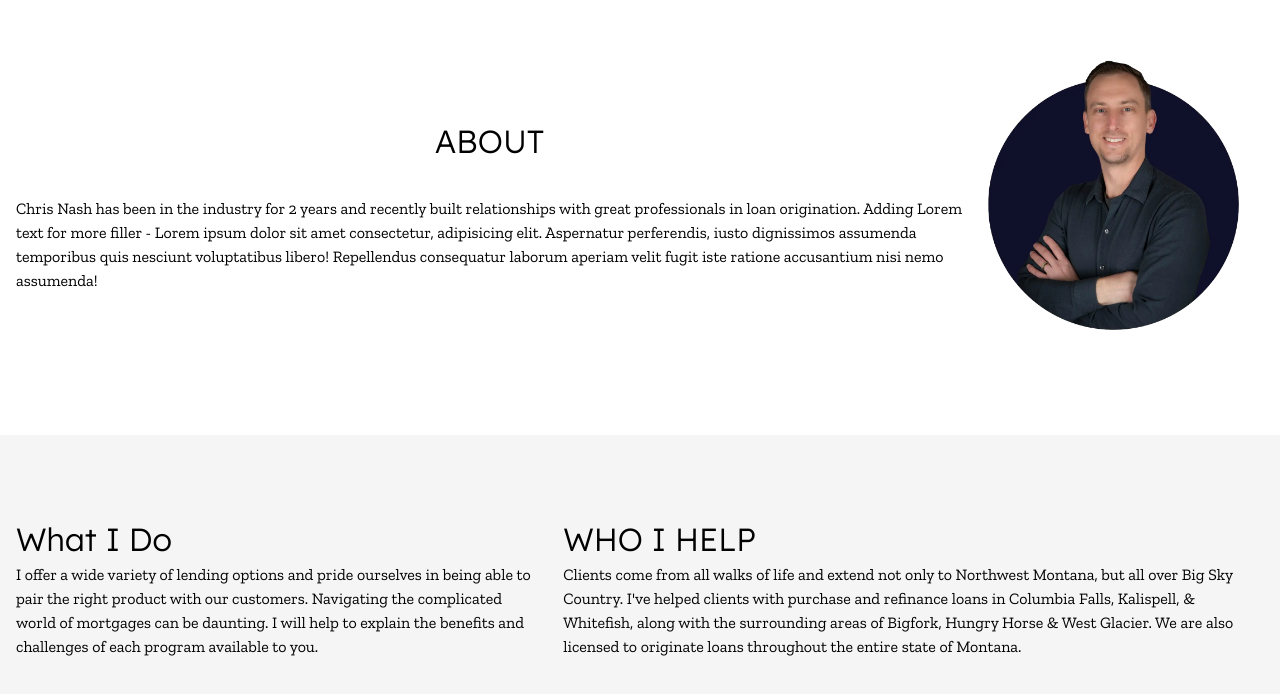
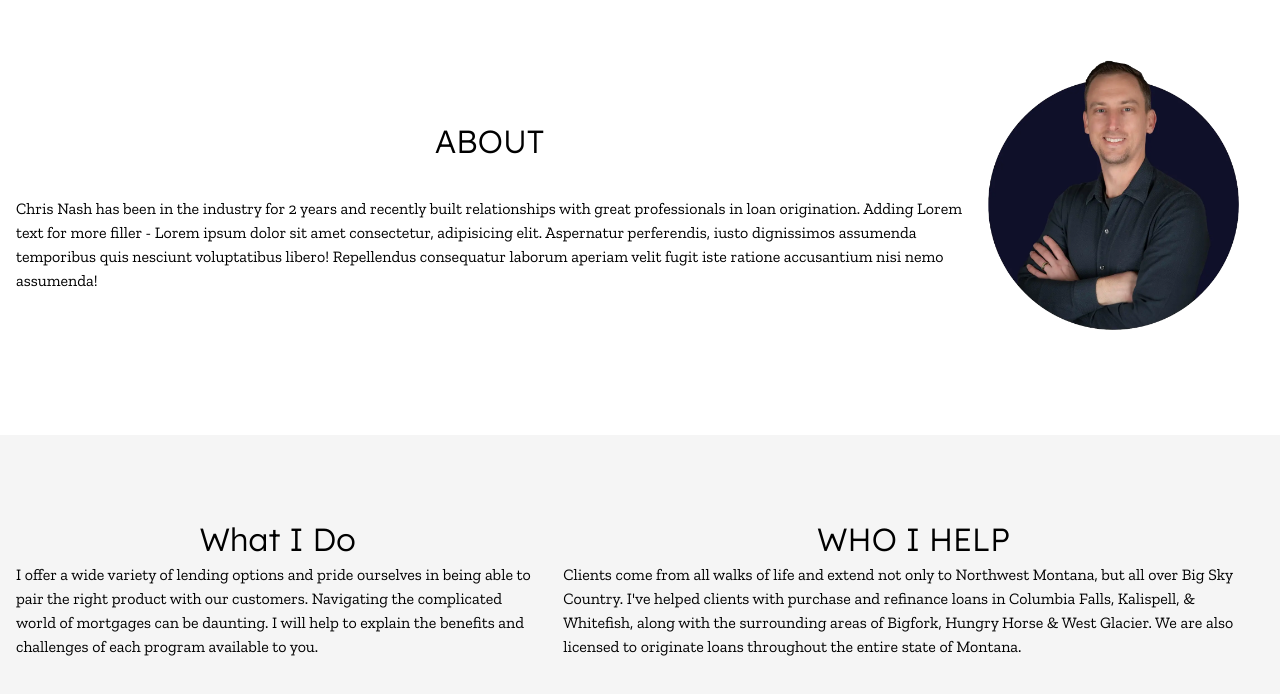
Before and after one commit to mdreesen/business-housing, a Next.js app: page / in a window 1280 px wide. Shown: the part 626-1320 px from the top of the page. Built offline with nearby package versions, Linux system fonts and the light colour scheme.

Commit message:
Testing videos and content

```diff
--- a/app/globals.css
+++ b/app/globals.css
@@ -27,6 +27,7 @@ body {
 }
 
 h2 {
+  text-align: center;
   font-size: 2rem;
 }
 
--- a/app/page.tsx
+++ b/app/page.tsx
@@ -1,4 +1,3 @@
-// "use client"
 import { Metadata } from 'next';
 import Image from 'next/image';
 import { Suspense } from 'react';
@@ -20,9 +19,6 @@ export const metadata: Metadata = {
 };
 
 export default function Home() {
-
-      // const [showWidget, setShowWidget] = useState(false);
-
 
   const years = totalYears();
 
@@ -53,7 +49,7 @@ export default function Home() {
 
   return (
     <main className="flex min-h-screen flex-col items-center justify-between">
-      <Suspense fallback={`/assets/${seasons}.webp`}>
+      <Suspense fallback={<div/>}>
         <Hero video source={'/videos/video-chris-one.webm'} />
       </Suspense>
       <section>
```
